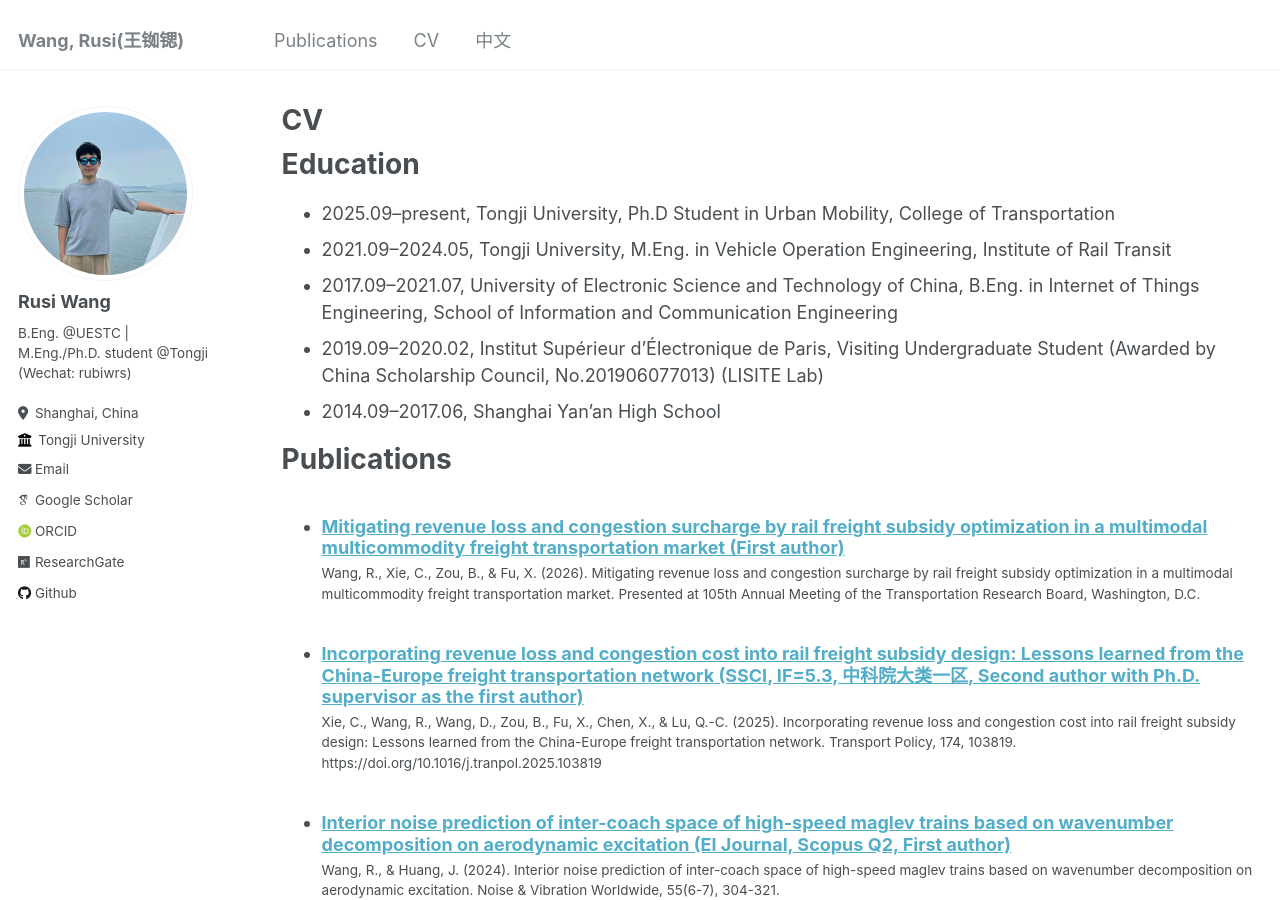
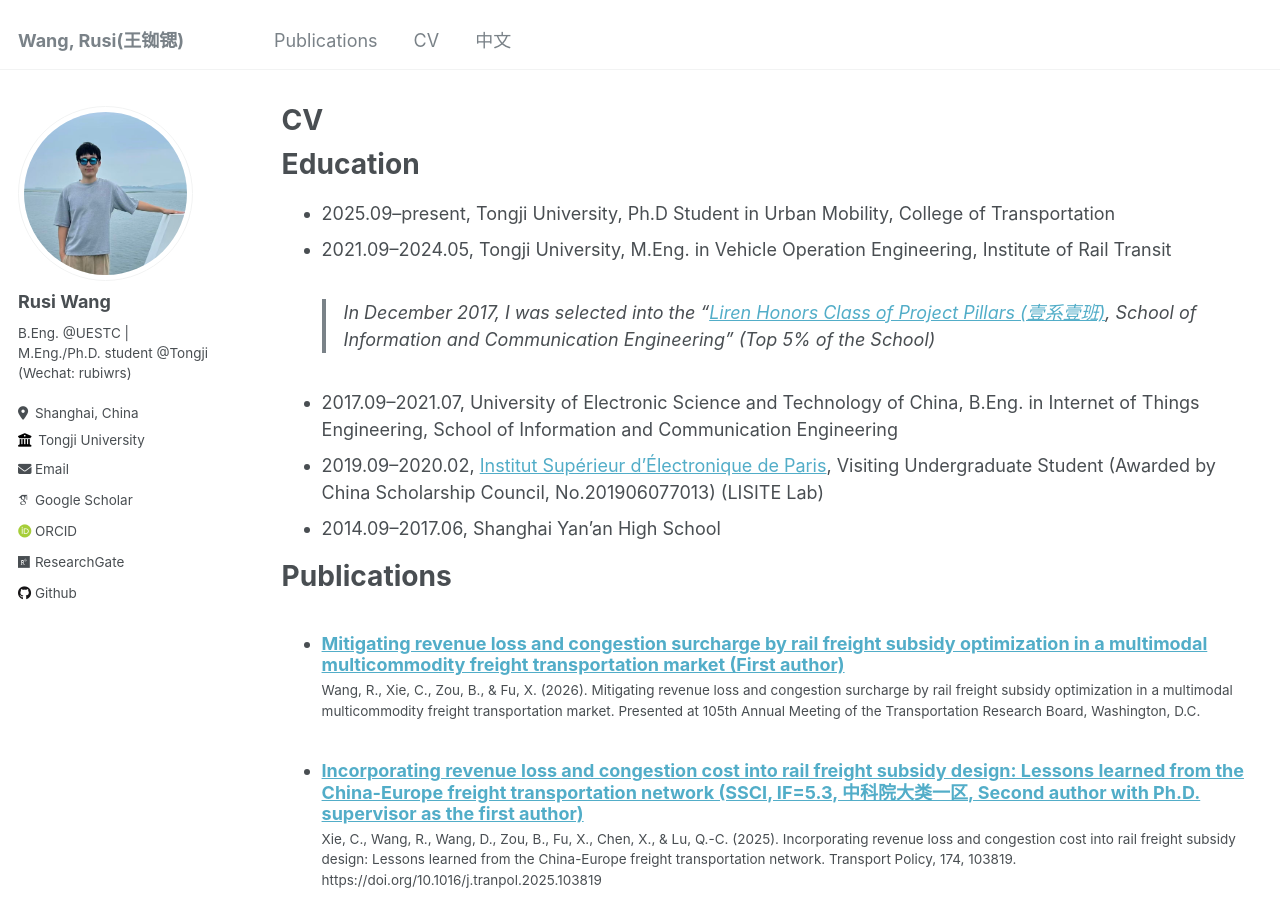
Before and after one commit to RusiWang99/RusiWang99.github.io, a Jekyll site: the page built from _pages/cv.md, in a window 1280 px wide and 900 px high. Built offline with Jekyll 4.4.1, drawn with Linux system fonts in a browser that asks for light colours; some web fonts are replaced.

Commit message:
Update cv.md

```diff
--- a/_pages/cv.md
+++ b/_pages/cv.md
@@ -13,8 +13,9 @@ Education
 ======
 * 2025.09–present, Tongji University, Ph.D Student in Urban Mobility, College of Transportation
 * 2021.09–2024.05, Tongji University, M.Eng. in Vehicle Operation Engineering, Institute of Rail Transit
+> In December 2017, I was selected into the "[Liren Honors Class of Project Pillars (壹系壹班)](https://www.zhihu.com/question/402607492/answer/1295742753), School of Information and Communication Engineering" (Top 5% of the School)
 * 2017.09–2021.07, University of Electronic Science and Technology of China, B.Eng. in Internet of Things Engineering, School of Information and Communication Engineering
-* 2019.09–2020.02, Institut Supérieur d'Électronique de Paris, Visiting Undergraduate Student (Awarded by China Scholarship Council, No.201906077013) (LISITE Lab)
+* 2019.09–2020.02, [Institut Supérieur d'Électronique de Paris](https://www.isep.fr/en/), Visiting Undergraduate Student (Awarded by China Scholarship Council, No.201906077013) (LISITE Lab)
 * 2014.09–2017.06, Shanghai Yan'an High School
 
 Publications
```
